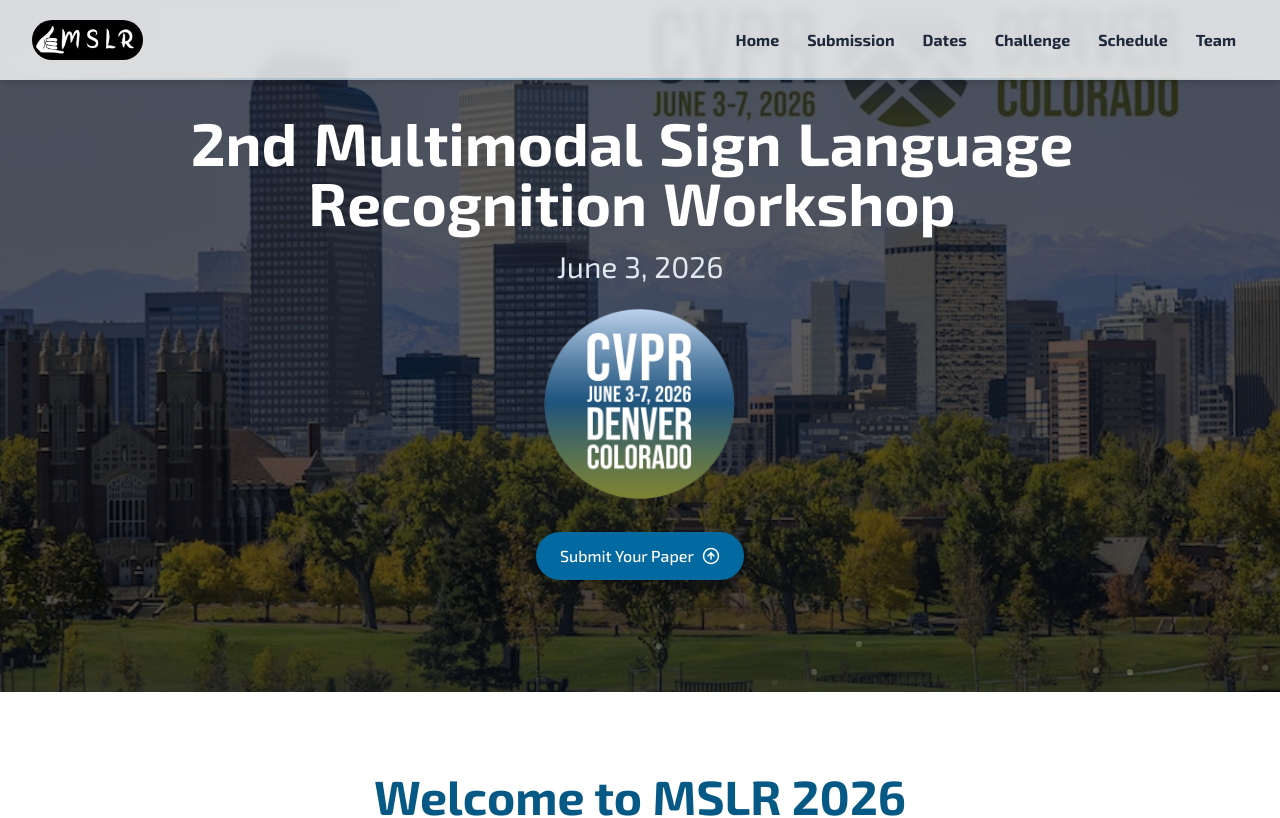
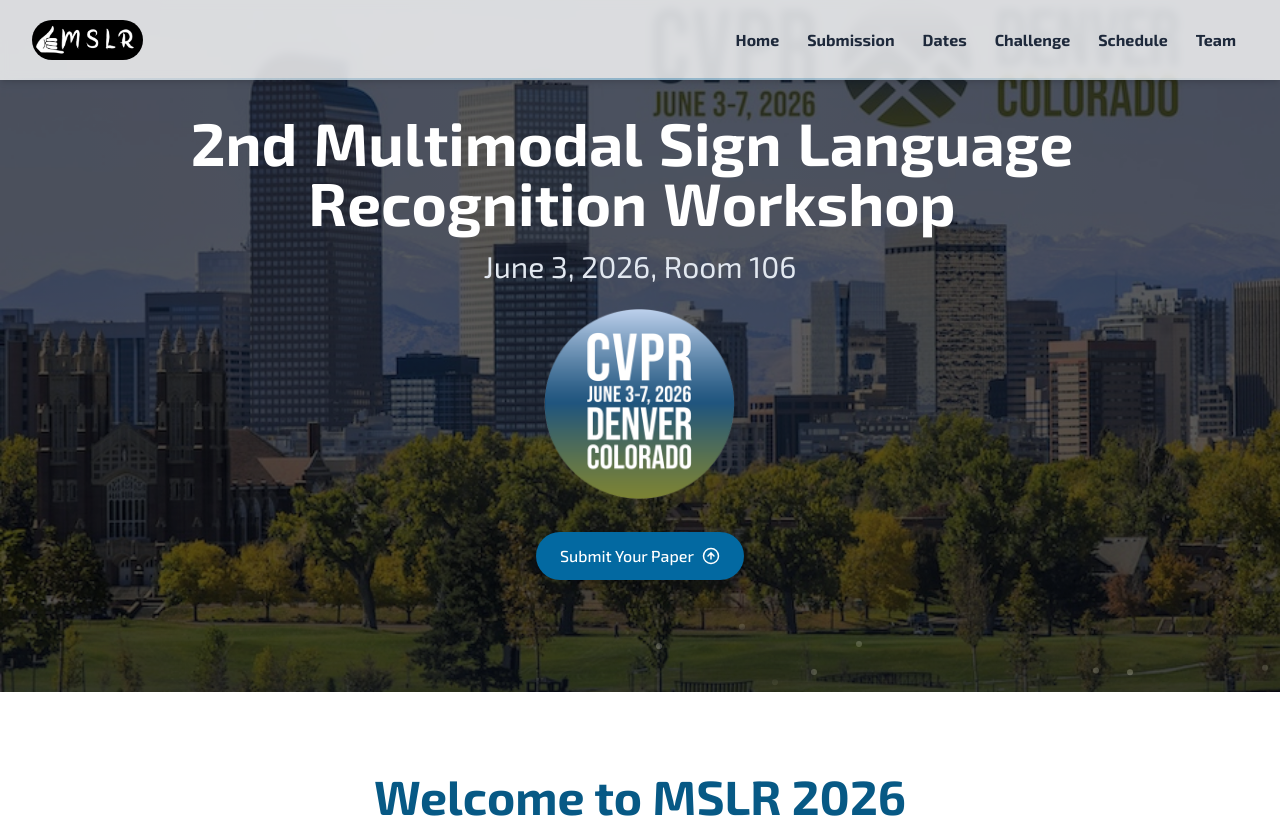
Before and after one commit to M-SLRT/MSLR2026, a React (Vite) app: page / in a window 1280 px wide. Shown: the top 818 px of the page. Built offline with nearby package versions, Linux system fonts and the light colour scheme.

Commit message:
added room location

```diff
--- a/src/components/sections/Hero.jsx
+++ b/src/components/sections/Hero.jsx
@@ -12,7 +12,7 @@ import DenverSkyline from "../../assets/images/CVPR_Denver_2026.jpg";
 
 const Hero = () => {
     const title = "2nd Multimodal Sign Language Recognition Workshop";
-    const subtitle = "June 3, 2026";
+    const subtitle = "June 3, 2026, Room 106";
 
     // Preload critical images for best LCP performance
     useEffect(() => {
```
Also changed, not shown: 3 other files (tests, documents, lock files or other folders).
